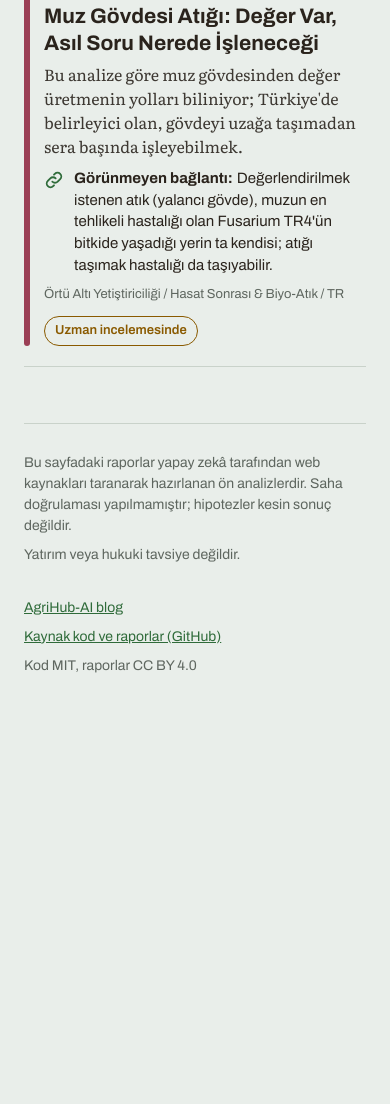
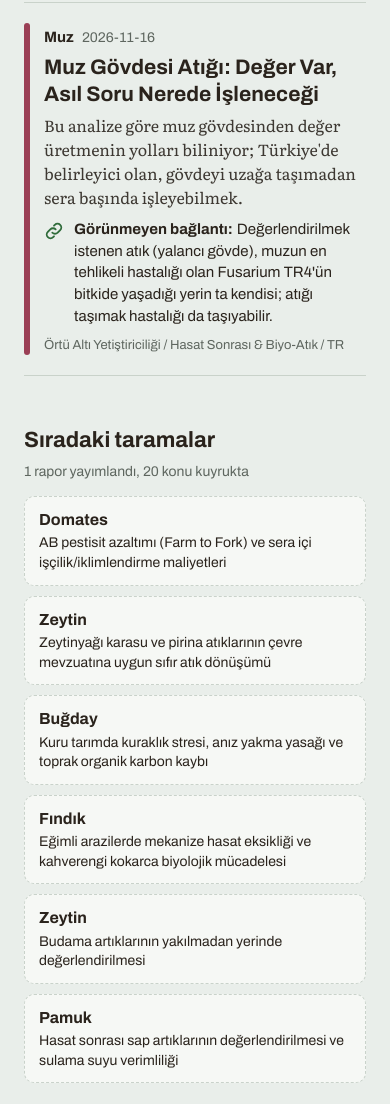
Before and after one commit to agrihubai/agrigap, a plain HTML site: page index.html in a window 390 px wide. Shown: the part 893-1997 px from the top of the page. Before the commit the page ends 1625 px from the top, so only its background shows below. Drawn offline with Linux system fonts and the light colour scheme.

Commit message:
Açık erişimli, kendini besleyen tarama merkezi
- Uzman inceleme rozeti kaldırıldı; raporların otomatik ve doğrulanmamış olduğu açıkça belirtiliyor
- Kendini besleme: her rapor en fazla 2 yeni hedef önerir, motor kuyruğa ekler
- Kuyruk 21 hedefe genişletildi (14 yeni + TRG-002'nin 2 önerisi)
- Uygulama: 'Sıradaki taramalar' bölümü

Co-Authored-By: Claude Opus 5.5 <noreply@anthropic.com>
Claude-Session: https://claude.ai/code/session_01WvSUgDNG3nChxj9aiwfF7s

```diff
--- a/core/targets.json
+++ b/core/targets.json
@@ -15,7 +15,7 @@
     "crop": "Muz",
     "region": "TR",
     "focus": "Hasat sonrası yüksek nemli gövde ve yaprak atıklarının yerinde ekonomiye kazandırılması",
-    "status": "review",
+    "status": "published",
     "report": "discoveries/2026-11-16-trg-002-muz.md",
     "processed_at": "2026-11-16T18:26:05.563385+00:00"
   },
@@ -45,5 +45,151 @@
     "region": "TR",
     "focus": "Eğimli arazilerde mekanize hasat eksikliği ve kahverengi kokarca biyolojik mücadelesi",
     "status": "pending"
+  },
+  {
+    "id": "TRG-006",
+    "production_system": "Çok Yıllık Bahçe & Bağcılık",
+    "crop_group": "Zeytin & Yağlı Tohumlar",
+    "crop": "Zeytin",
+    "region": "TR+EU",
+    "focus": "Budama artıklarının yakılmadan yerinde değerlendirilmesi",
+    "status": "pending"
+  },
+  {
+    "id": "TRG-007",
+    "production_system": "Açık Tarla Tarımı",
+    "crop_group": "Tarla Bitkileri",
+    "crop": "Pamuk",
+    "region": "TR",
+    "focus": "Hasat sonrası sap artıklarının değerlendirilmesi ve sulama suyu verimliliği",
+    "status": "pending"
+  },
+  {
+    "id": "TRG-008",
+    "production_system": "Açık Tarla Tarımı",
+    "crop_group": "Tarla Bitkileri",
+    "crop": "Şeker Pancarı",
+    "region": "TR+EU",
+    "focus": "Pancar yaprak ve posa artıklarının değerlendirilmesi; azotlu gübre kullanımının azaltılması",
+    "status": "pending"
+  },
+  {
+    "id": "TRG-009",
+    "production_system": "Çok Yıllık Bahçe & Bağcılık",
+    "crop_group": "Meyveler",
+    "crop": "Portakal",
+    "region": "TR+EU",
+    "focus": "Hasat işçiliği açığı ve pazarlanamayan (fire) meyvenin değerlendirilmesi",
+    "status": "pending"
+  },
+  {
+    "id": "TRG-010",
+    "production_system": "Örtü Altı Yetiştiriciliği",
+    "crop_group": "Sebzeler",
+    "crop": "Domates",
+    "region": "TR+EU",
+    "focus": "Topraksız tarımda drenaj suyu ve kullanılmış yetiştirme ortamı (kaya yünü, kokopit) atığı",
+    "status": "pending"
+  },
+  {
+    "id": "TRG-011",
+    "production_system": "Açık Tarla Tarımı",
+    "crop_group": "Tarla Bitkileri",
+    "crop": "Mısır",
+    "region": "TR+EU",
+    "focus": "Kuraklıkta sulama planlaması ve sap artığının toprak organik maddesine katkısı",
+    "status": "pending"
+  },
+  {
+    "id": "TRG-012",
+    "production_system": "Çok Yıllık Bahçe & Bağcılık",
+    "crop_group": "Meyveler",
+    "crop": "Üzüm",
+    "region": "TR+EU",
+    "focus": "Budama çubukları ve cibrenin (üzüm posası) değerlendirilmesi",
+    "status": "pending"
+  },
+  {
+    "id": "TRG-013",
+    "production_system": "Açık Tarla Tarımı",
+    "crop_group": "Sebzeler",
+    "crop": "Patates",
+    "region": "TR+EU",
+    "focus": "Kimyasal filiz önleyicilerin kısıtlanması sonrası depolama kayıpları",
+    "status": "pending"
+  },
+  {
+    "id": "TRG-014",
+    "production_system": "Çok Yıllık Bahçe & Bağcılık",
+    "crop_group": "Meyveler",
+    "crop": "Elma",
+    "region": "TR",
+    "focus": "Soğuk hava deposu enerji maliyeti ve hasat sonrası kayıplar",
+    "status": "pending"
+  },
+  {
+    "id": "TRG-015",
+    "production_system": "Örtü Altı Yetiştiriciliği",
+    "crop_group": "Meyveler",
+    "crop": "Çilek",
+    "region": "TR+EU",
+    "focus": "Tozlaşma ve hasat işçiliği açığı",
+    "status": "pending"
+  },
+  {
+    "id": "TRG-016",
+    "production_system": "Açık Tarla Tarımı",
+    "crop_group": "Tarla Bitkileri",
+    "crop": "Çeltik",
+    "region": "TR+EU",
+    "focus": "Su tüketimi, metan salımı ve anız yönetimi",
+    "status": "pending"
+  },
+  {
+    "id": "TRG-017",
+    "production_system": "Çok Yıllık Bahçe & Bağcılık",
+    "crop_group": "Meyveler",
+    "crop": "Antep Fıstığı",
+    "region": "TR",
+    "focus": "Yeşil kabuk atığı ve hasat sonrası aflatoksin riski",
+    "status": "pending"
+  },
+  {
+    "id": "TRG-018",
+    "production_system": "Açık Tarla Tarımı",
+    "crop_group": "Tarla Bitkileri",
+    "crop": "Nohut",
+    "region": "TR",
+    "focus": "Kuraklık stresi ve mekanize hasattaki ürün kayıpları",
+    "status": "pending"
+  },
+  {
+    "id": "TRG-019",
+    "production_system": "Örtü Altı Yetiştiriciliği",
+    "crop_group": "Sebzeler",
+    "crop": "Hıyar",
+    "region": "TR+EU",
+    "focus": "Kış aylarında sera ısıtma enerji maliyeti",
+    "status": "pending"
+  },
+  {
+    "id": "TRG-020",
+    "production_system": "Örtü Altı Yetiştiriciliği",
+    "crop_group": "Sebzeler",
+    "crop": "Biber",
+    "region": "TR",
+    "focus": "Biber serası artığının taşınma riski ve muz gibi başka ürünlerde toprak hastalıklarını baskılamada kullanılabilirliği",
+    "status": "pending",
+    "suggested_by": "TRG-002"
+  },
+  {
+    "id": "TRG-021",
+    "production_system": "Örtü Altı Yetiştiriciliği",
+    "crop_group": "Meyveler",
+    "crop": "Muz",
+    "region": "TR",
+    "focus": "Muz seralarında Fusarium TR4'ün alet, su ve fide yoluyla yayılımını önleyen biyogüvenlik uygulamaları",
+    "status": "pending",
+    "suggested_by": "TRG-002"
   }
 ]
--- a/discoveries/index.json
+++ b/discoveries/index.json
@@ -1,5 +1,5 @@
 {
-  "generated": "2026-11-16T18:40:35.177894+00:00",
+  "generated": "2026-11-16T18:43:46.508659+00:00",
   "reports": [
     {
       "id": "TRG-002",
@@ -16,7 +16,7 @@
       "decision_reason": "Gövdeden lif, sıvı gübre ve enerji üreten çözümler dünyada var; ancak hepsi ağır ve sulu gövdeyi bir tesise taşımayı gerektiriyor ve Türkiye seralarında bu taşıma ek bir hastalık riski taşıyor.",
       "finding": "Bu analize göre muz gövdesinden değer üretmenin yolları biliniyor; Türkiye'de belirleyici olan, gövdeyi uzağa taşımadan sera başında işleyebilmek.",
       "link": "Değerlendirilmek istenen atık (yalancı gövde), muzun en tehlikeli hastalığı olan Fusarium TR4'ün bitkide yaşadığı yerin ta kendisi; atığı taşımak hastalığı da taşıyabilir.",
-      "review_status": "in_review"
+      "suggested_by": ""
     }
   ]
 }
--- a/index.html
+++ b/index.html
@@ -61,7 +61,7 @@ header.top{padding:28px 0 8px;display:flex;align-items:flex-start;justify-conten
 /* liste */
 .list{list-style:none;margin:0;padding:0;border-top:1px solid var(--line)}
 .item{border-bottom:1px solid var(--line)}
-.item a{display:grid;grid-template-columns:6px 110px 1fr auto;gap:18px;padding:20px 0;text-decoration:none;color:inherit;align-items:start}
+.item a{display:grid;grid-template-columns:6px 110px 1fr;gap:18px;padding:20px 0;text-decoration:none;color:inherit;align-items:start}
 .item a:hover .t{text-decoration:underline}
 .bar{width:6px;align-self:stretch;border-radius:3px}
 .when{font-size:14px;color:var(--mute);font-variation-settings:"wdth" 85;padding-top:3px}
@@ -75,9 +75,16 @@ header.top{padding:28px 0 8px;display:flex;align-items:flex-start;justify-conten
 .linkbox svg{flex-shrink:0;width:22px;height:22px;margin-top:2px}
 .linkbox b{display:block;font-size:14px;font-weight:700;color:#B9D7BE;margin-bottom:2px}
 .tax{margin-top:8px;font-size:13px;color:var(--mute)}
-.badge{font-size:13px;font-weight:600;padding:4px 10px;border-radius:999px;white-space:nowrap;border:1px solid currentColor}
-.badge.rev{color:#8a5a00}.badge.ok{color:var(--leaf)}
 .empty{padding:40px 0;color:var(--mute)}
+
+/* kuyruk */
+.queue{margin:48px 0 0}
+.queue h2{font-size:22px;margin:0 0 4px;font-variation-settings:"wdth" 100}
+.queue .qn{margin:0 0 14px;color:var(--mute);font-size:14px}
+.qlist{list-style:none;margin:0;padding:0;display:grid;grid-template-columns:repeat(auto-fill,minmax(250px,1fr));gap:10px}
+.qlist li{background:var(--sheet);border:1px dashed var(--line);border-radius:10px;padding:12px 14px;font-size:14px;line-height:1.4}
+.qlist b{display:block;font-size:16px;margin-bottom:2px}
+.qlist .src{display:block;margin-top:6px;color:var(--leaf);font-weight:600;font-size:13px}
 
 /* rapor */
 .report{display:grid;grid-template-columns:260px 1fr;gap:48px;padding:28px 0 64px}
@@ -113,9 +120,8 @@ footer p{margin:0 0 8px;max-width:62ch}
   .band:nth-child(1){border-radius:14px 0 0 0}.band:nth-child(2){border-radius:0 14px 0 0}
   .band:nth-child(3){border-radius:0 0 0 14px}.band:nth-child(4){border-radius:0 0 14px 0}
   .item a{grid-template-columns:6px 1fr;gap:6px 14px}
-  .item .bar{grid-row:1 / span 3}
-  .item .when,.item .body,.item .badge{grid-column:2}
-  .item .badge{justify-self:start;margin-top:6px}
+  .item .bar{grid-row:1 / span 2}
+  .item .when,.item .body{grid-column:2}
   .item .when b{display:inline;margin-right:8px}
   .filters select{min-width:0;width:100%}
   .filters label{flex:1 1 100%}
@@ -156,39 +162,39 @@ footer p{margin:0 0 8px;max-width:62ch}
 <script>
 const T = {
   tr:{
-    lede:"Tarımdaki darboğazlar için önce dünyada zaten var olan çözümleri bulur; yenisini yalnızca gerçekten bir boşluk varsa önerir. Raporlar yapay zekâ ile hazırlanır, bir ziraat mühendisi tarafından incelenir.",
+    lede:"Türkiye ve Avrupa tarımındaki darboğazları tarayan, açık erişimli ve kendi kendine çalışan bir yapay zekâ merkezi. Her sorun için önce dünyada zaten var olan çözümleri bulur; yenisini yalnızca gerçekten bir boşluk varsa önerir. Her rapor yeni taranacak konular önerir ve kuyruk böyle büyür.",
     solved:"Çözüm var", gap:"Gerçek boşluk",
     A:"Çözüm var, burada da yaygın", B:"Çözüm başka yerde var, burada yok", C:"Çözüm var ama zayıf", D:"Taranan kaynaklarda çözüm yok",
     n:c=>c===0?"Henüz rapor yok":c+" rapor",
     system:"Üretim sistemi", group:"Ürün grubu", stage:"Değer zinciri aşaması", all:"Tümü", reset:"Filtreleri temizle",
     none:"Bu filtrelere uyan rapor yok. Filtreleri temizleyip tekrar deneyin.",
-    rev:"Uzman incelemesinde", ok:"Uzman onaylı",
+    queue:"Sıradaki taramalar", qn:(p,q)=>`${p} rapor yayımlandı, ${q} konu kuyrukta`, from:id=>`${id} raporundan önerildi`,
     back:"Tüm raporlar", decision:"Durum kararı", crop:"Ürün", region:"Bölge", solution:"Çözüm türü", date:"Tarih",
     md:"Raporun Markdown dosyası", enNote:"", link:"Görünmeyen bağlantı",
     loadErr:"Raporlar yüklenemedi. Sayfayı yenileyin; sorun sürerse GitHub deposundan okuyabilirsiniz.",
-    foot1:"Bu sayfadaki raporlar yapay zekâ tarafından web kaynakları taranarak hazırlanan ön analizlerdir. Saha doğrulaması yapılmamıştır; hipotezler kesin sonuç değildir.",
+    foot1:"Raporlar yapay zekâ tarafından web kaynakları taranarak otomatik hazırlanır. İnsan tarafından doğrulanmaz ve sahada denenmez; hipotezler kesin sonuç değildir. Her iddianın kaynağı raporun sonunda yer alır.",
     foot2:"Yatırım veya hukuki tavsiye değildir.",
     source:"Kaynak kod ve raporlar (GitHub)", license:"Kod MIT, raporlar CC BY 4.0"
   },
   en:{
-    lede:"For each farming bottleneck, AgriGap first maps the solutions that already exist somewhere in the world, and proposes a new one only where a real gap remains. Reports are AI-assisted and reviewed by an agricultural engineer.",
+    lede:"An open-access, self-running AI hub that scans bottlenecks in Turkish and European farming. For each one it first maps the solutions that already exist somewhere in the world, and proposes a new one only where a real gap remains. Every report suggests new topics to scan, and that is how the queue grows.",
     solved:"Solved", gap:"Real gap",
     A:"Solved, and common here", B:"Solved elsewhere, not here", C:"Solved, but with weak spots", D:"No solution found",
     n:c=>c===0?"No reports yet":c+(c===1?" report":" reports"),
     system:"Production system", group:"Crop group", stage:"Value-chain stage", all:"All", reset:"Clear filters",
     none:"No reports match these filters. Clear the filters and try again.",
-    rev:"Under expert review", ok:"Expert reviewed",
+    queue:"Up next", qn:(p,q)=>`${p} published, ${q} in the queue`, from:id=>`Suggested by ${id}`,
     back:"All reports", decision:"Decision", crop:"Crop", region:"Region", solution:"Solution type", date:"Date",
     md:"Markdown source of this report", enNote:"Report texts are currently in Turkish.", link:"Hidden link",
     loadErr:"Reports could not be loaded. Refresh the page; if it persists, read them in the GitHub repository.",
-    foot1:"Reports on this page are preliminary analyses prepared by AI from web sources. They have not been field-tested; hypotheses are not conclusions.",
+    foot1:"Reports are generated automatically by AI from web sources. They are not verified by a person and not field-tested; hypotheses are not conclusions. Sources for every claim are listed at the end of each report.",
     foot2:"Not investment or legal advice.",
     source:"Source code and reports (GitHub)", license:"Code MIT, reports CC BY 4.0"
   }
 };
 let lang = "tr";
 try{ lang = localStorage.getItem("agrigap-lang") || "tr"; }catch(e){}
-const state = {reports:[], d:null, system:"", group:"", stage:""};
+const state = {reports:[], targets:[], d:null, system:"", group:"", stage:""};
 const app = document.getElementById("app");
 const esc = s => String(s??"").replace(/[&<>"']/g,c=>({"&":"&amp;","<":"&lt;",">":"&gt;",'"':"&quot;","'":"&#39;"}[c]));
 const t = k => T[lang][k];
@@ -203,13 +209,18 @@ function setLang(l){
 }
 document.querySelectorAll(".lang button").forEach(b=>b.onclick=()=>setLang(b.dataset.lang));
 
-function badge(r){
-  const ok = r.review_status==="published";
-  return `<span class="badge ${ok?"ok":"rev"}">${ok?t("ok"):t("rev")}</span>`;
-}
 function options(key,label,cur){
   const vals=[...new Set(state.reports.map(r=>r[key]).filter(Boolean))].sort((a,b)=>a.localeCompare(b,"tr"));
   return `<label>${label}<select data-f="${key}"><option value="">${t("all")}</option>${vals.map(v=>`<option ${v===cur?"selected":""}>${esc(v)}</option>`).join("")}</select></label>`;
+}
+
+function queueHtml(){
+  const pend = state.targets.filter(x=>x.status==="pending");
+  if(!state.targets.length) return "";
+  return `<section class="queue"><h2>${t("queue")}</h2>
+    <p class="qn">${t("qn")(state.reports.length,pend.length)}</p>
+    <ul class="qlist">${pend.slice(0,6).map(x=>`<li><b>${esc(x.crop)}</b>${esc(x.focus)}
+      ${x.suggested_by?`<span class="src">${t("from")(esc(x.suggested_by))}</span>`:""}</li>`).join("")}</ul></section>`;
 }
 
 function home(){
@@ -237,8 +248,8 @@ function home(){
         <span class="body"><h2 class="t">${esc(r.title)}</h2><p class="f">${esc(r.finding)}</p>
           ${r.link?`<p class="lk">${LINK_ICON("var(--leaf)")}<span><b>${t("link")}:</b>${esc(r.link)}</span></p>`:""}
           <div class="tax">${esc([r.production_system,r.stage,r.region].filter(Boolean).join(" / "))}</div></span>
-        ${badge(r)}
-      </a></li>`).join("")}</ul>`:`<p class="empty">${state.reports.length?t("none"):t("n")(0)}</p>`}`;
+      </a></li>`).join("")}</ul>`:`<p class="empty">${state.reports.length?t("none"):t("n")(0)}</p>`}
+    ${queueHtml()}`;
   app.querySelectorAll(".band").forEach(b=>b.onclick=()=>{state.d=state.d===b.dataset.d?null:b.dataset.d;home();});
   app.querySelectorAll("select").forEach(s=>s.onchange=()=>{const k={production_system:"system",crop_group:"group",stage:"stage"}[s.dataset.f];state[k]=s.value;home();});
   const rs=app.querySelector(".reset"); if(rs) rs.onclick=()=>{Object.assign(state,{d:null,system:"",group:"",stage:""});home();};
@@ -261,7 +272,6 @@ async function report(id){
     <aside class="meta">
       <div class="dec" style="background:var(--${r.decision})"><span class="letter">${esc(r.decision)}</span><span>${t(r.decision)||""}</span></div>
       <p class="why">${esc(r.decision_reason)}</p>
-      ${badge(r)}
       <dl>
         <dt>${t("crop")}</dt><dd>${esc(r.crop)} (${esc(r.crop_group)})</dd>
         <dt>${t("system")}</dt><dd>${esc(r.production_system)}</dd>
@@ -290,8 +300,10 @@ function route(){
 }
 window.addEventListener("hashchange",route);
 
-fetch("discoveries/index.json",{cache:"no-store"})
-  .then(r=>r.json()).then(d=>{state.reports=d.reports||[];setLang(lang);})
+Promise.all([
+  fetch("discoveries/index.json",{cache:"no-store"}).then(r=>r.json()),
+  fetch("core/targets.json",{cache:"no-store"}).then(r=>r.json()).catch(()=>[])
+]).then(([d,tg])=>{state.reports=d.reports||[];state.targets=Array.isArray(tg)?tg:[];setLang(lang);})
   .catch(()=>{setLang(lang);app.innerHTML=`<p class="empty">${t("loadErr")}</p>`;});
 </script>
 </body>
```
Also changed, not shown: 4 other files.
